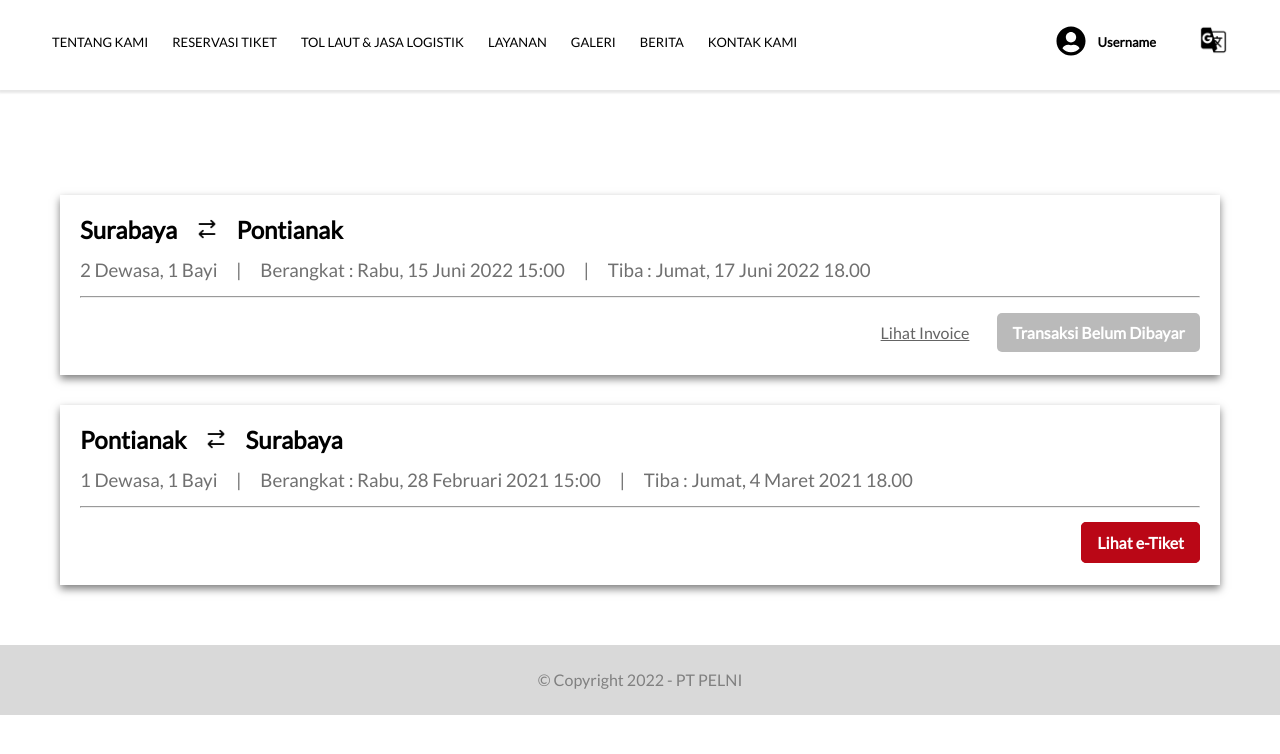
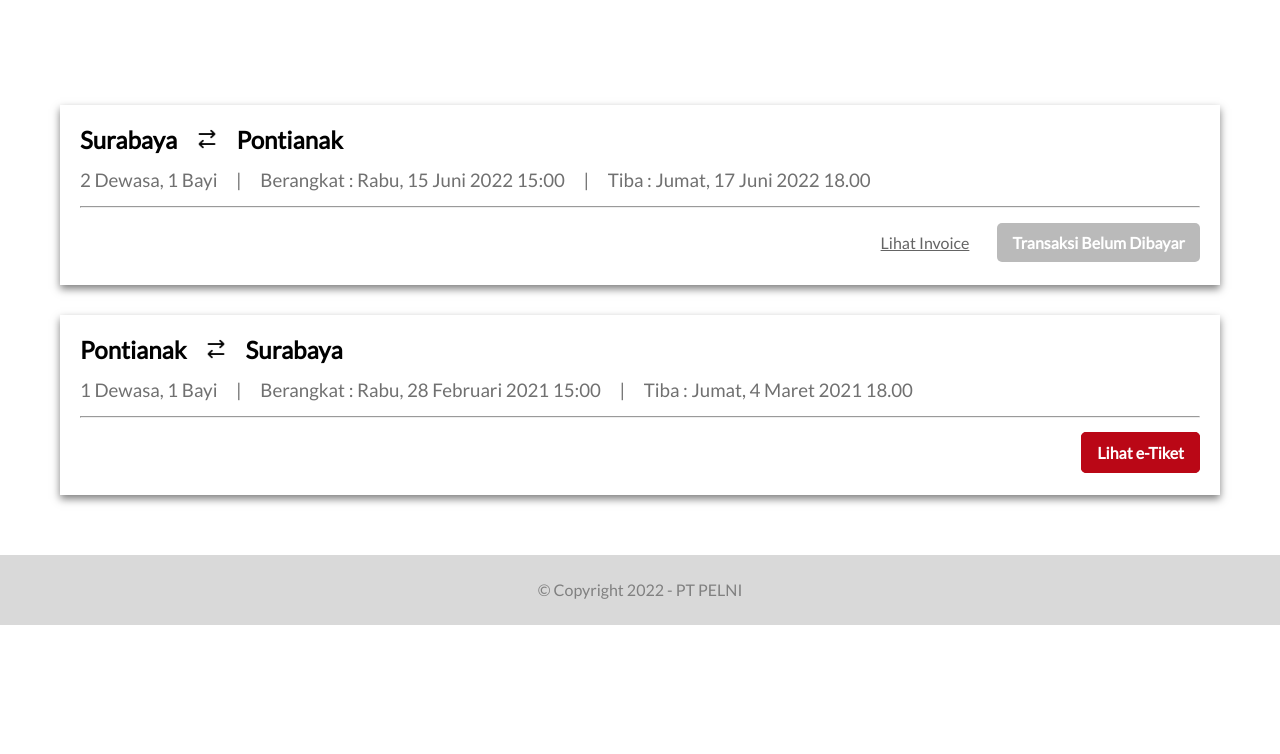
Before and after one commit to KrishnaHendra/Travel-Agent, a plain HTML site: page history.html in a window 1280 px wide. Drawn offline with nearby package versions, Linux system fonts and the light colour scheme.

Commit message:
feat: remove navbar

```diff
--- a/history.html
+++ b/history.html
@@ -11,47 +11,6 @@
     <title>PT Pelni - [Landing Page]</title>
 </head>
 <body>
-
-    <nav>
-        <ul>
-            <li>
-                <a href="#" class="nav-link">Tentang Kami</a>
-            </li>
-            <li>
-                <a href="travel_ticket_search.html" class="nav-link">Reservasi Tiket</a>
-            </li>
-            <li>
-                <a href="#" class="nav-link">Tol Laut & Jasa Logistik</a>
-            </li>
-            <li>
-                <a href="#" class="nav-link">Layanan</a>
-            </li>
-            <li>
-                <a href="#" class="nav-link">Galeri</a>
-            </li>
-            <li>
-                <a href="#" class="nav-link">Berita</a>
-            </li>
-            <li>
-                <a href="#" class="nav-link">Kontak Kami</a>
-            </li>
-
-            <li class="right-menu icon-nav">
-                <a class="nav-link" href="javascript:void(0)">
-                    <img src="assets/img/languange.png" alt="lang" width="30px">
-                </a>
-            </li>
-            <li class="right-menu">
-                <a class="nav-username" id="btn-profile-user">Username</a>
-            </li>
-            <li class="right-menu icon-nav">
-                <a class="nav-link font-weight-bold" href="javascript:void(0)">
-                    <i class="fa fa-user-circle" style="font-size: 30px;"></i>
-                </a>
-            </li>
-        </ul>
-    </nav>
-
     <div class="content-history">
        <div class="card-history mt-history">
             <h2 class="margin-0 mb-custom">Surabaya <img src="assets/img/arrow-right-left.png" alt="icon" class="mx-icon" height="20"> Pontianak</h2>
```
